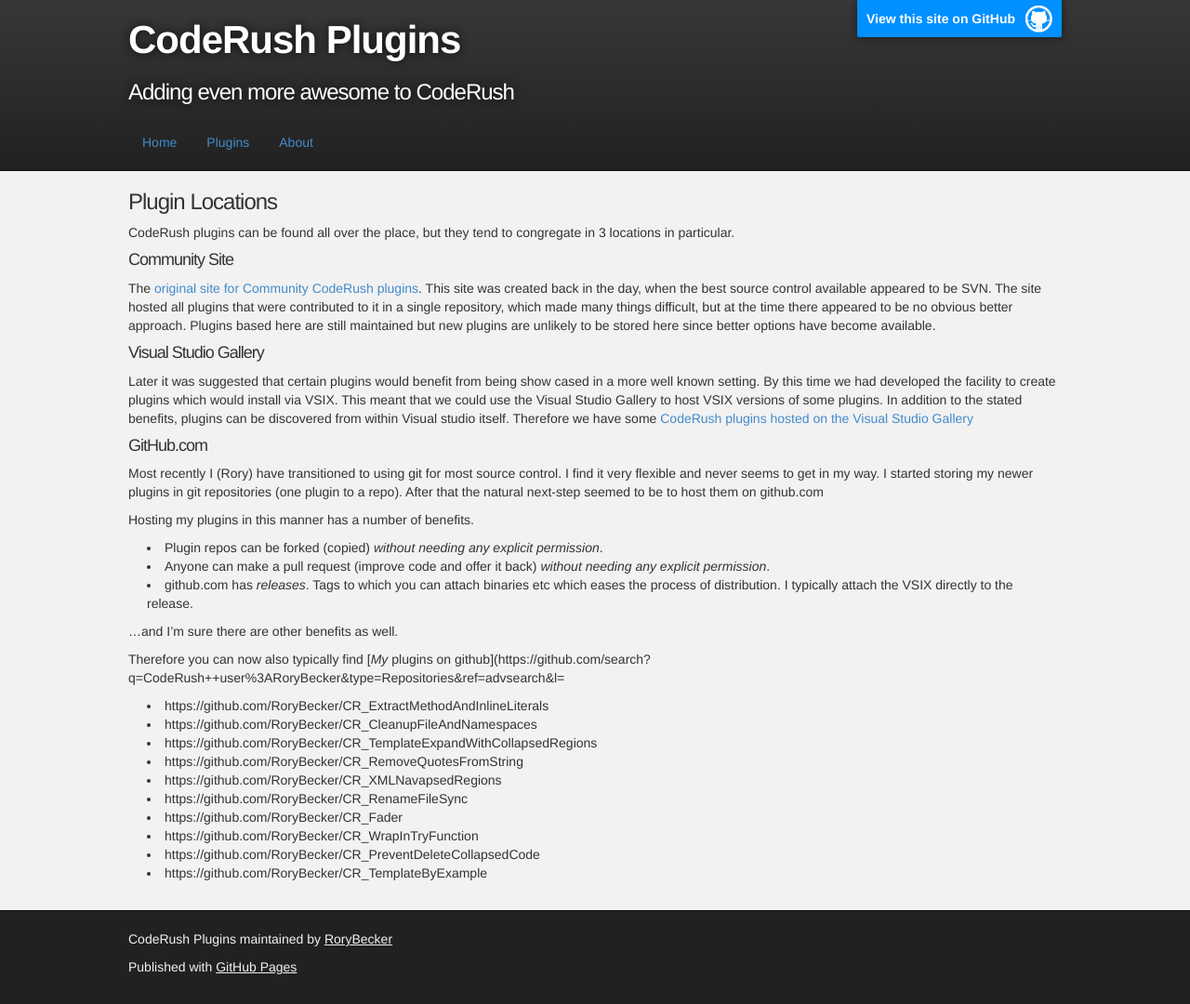
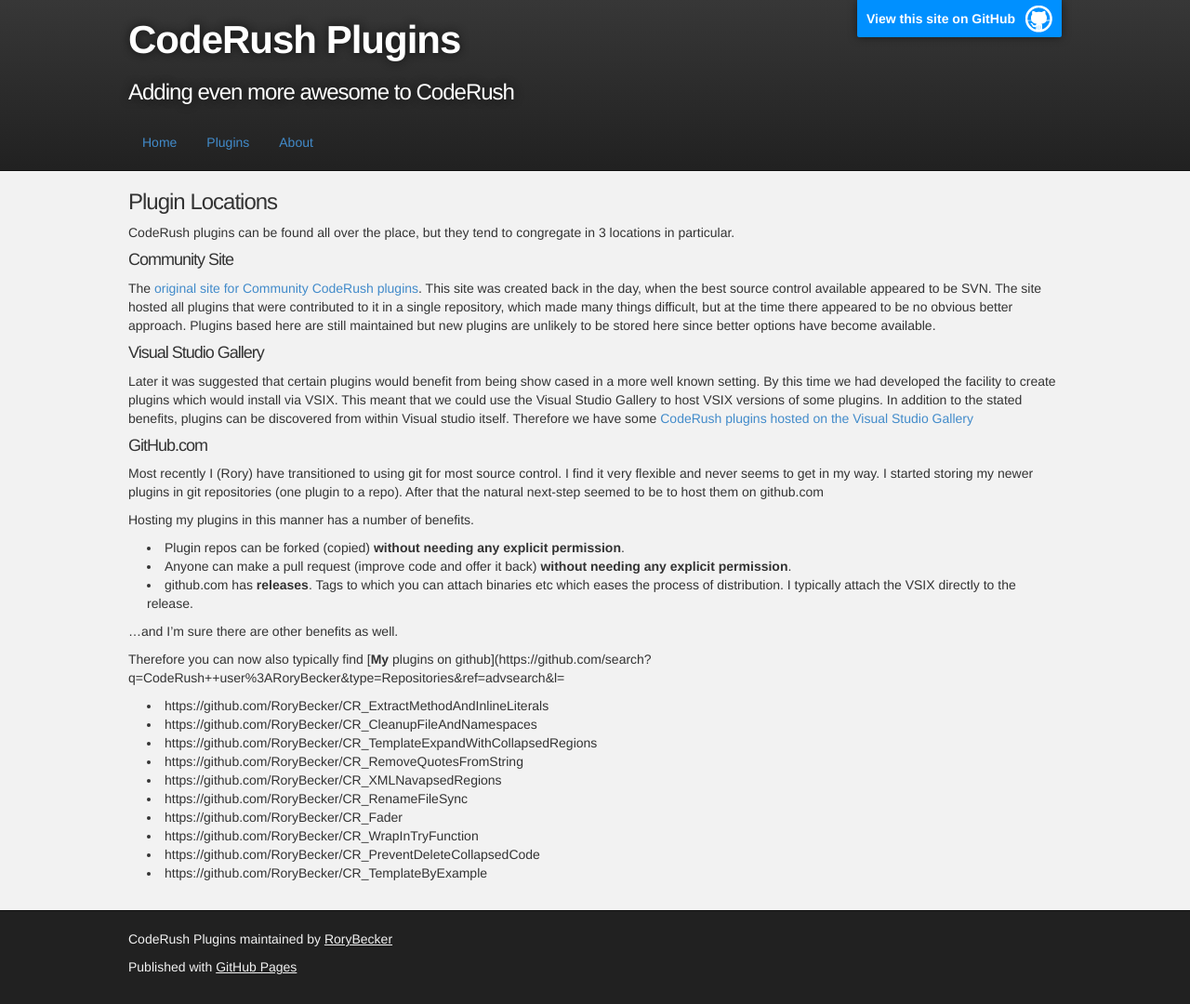
Before and after one commit to RoryBecker/CodeRushPlugins, a Jekyll site: the page built from Plugins.md, in a window 1280 px wide. Shown: the whole page at 93% size. Built offline with Jekyll 4.4.1, drawn with Linux system fonts in a browser that asks for light colours; Markdown is read by kramdown in place of the engine named in the settings.

Commit message:
- Fixed Bold + lists.

```diff
--- a/Plugins.md
+++ b/Plugins.md
@@ -20,13 +20,13 @@
 
 Hosting my plugins in this manner has a number of benefits.
 
- * Plugin repos can be forked (copied) *without needing any explicit permission*.
- * Anyone can make a pull request (improve code and offer it back) *without needing any explicit permission*.
- * github.com has *releases*. Tags to which you can attach binaries etc which eases the process of distribution. I typically attach the VSIX directly to the release.
+ * Plugin repos can be forked (copied) **without needing any explicit permission**.
+ * Anyone can make a pull request (improve code and offer it back) **without needing any explicit permission**.
+ * github.com has **releases**. Tags to which you can attach binaries etc which eases the process of distribution. I typically attach the VSIX directly to the release.
 
  ...and I'm sure there are other benefits as well.
 
- Therefore you can now also typically find [*My* plugins on github](https://github.com/search?q=CodeRush++user%3ARoryBecker&type=Repositories&ref=advsearch&l=
+ Therefore you can now also typically find [**My** plugins on github](https://github.com/search?q=CodeRush++user%3ARoryBecker&type=Repositories&ref=advsearch&l=
 
  * https://github.com/RoryBecker/CR_ExtractMethodAndInlineLiterals
  * https://github.com/RoryBecker/CR_CleanupFileAndNamespaces
```
